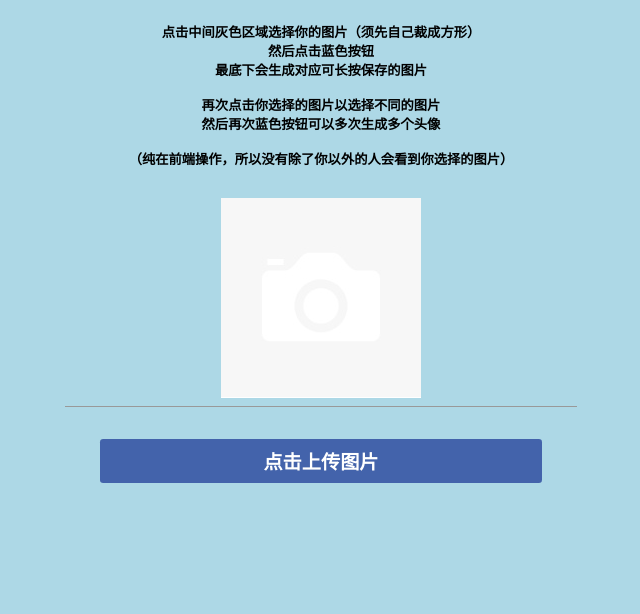
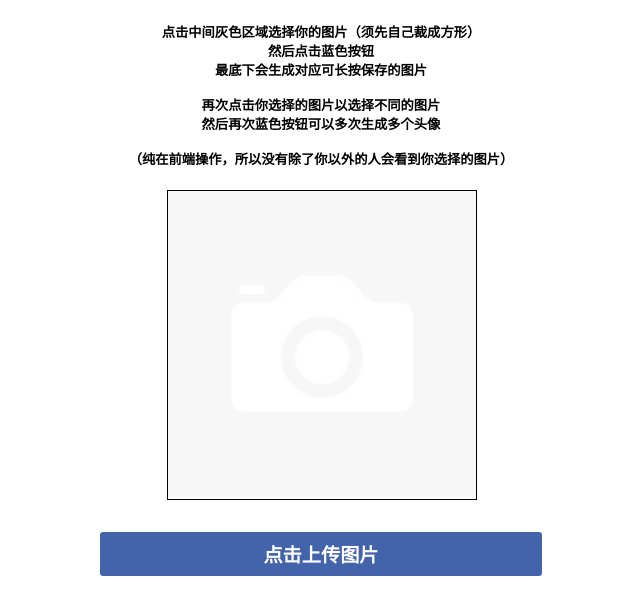
Before and after one commit to andi6558/andi6558.github.io, a plain HTML site: page index.html in a window 1280 px wide. Shown: the whole page, without its empty margins (319-959 px from the left). Drawn offline with Linux system fonts and the light colour scheme.

Commit message:
change to add boundary and change color

```diff
--- a/index.css
+++ b/index.css
@@ -1,5 +1,5 @@
 body {
-    background-color: lightblue;
+    background-color: white;
     margin-left: auto;
     margin-right: auto;
     max-width: 32rem;
@@ -8,9 +8,10 @@ h5 {
     text-align: center;
 }
 #user-uploaded-image {
-    margin-left: auto;
-    margin-right: auto;
-    max-width: 80%;
+    display: block;
+    border: 1px solid black;
+    width: 100%;
+    max-width: 100%;
 }
 #result {
     max-width: 100%;
@@ -19,11 +20,10 @@ h5 {
     display: none;
 }
 .content {
-    padding: 0.5rem;
-    display: flex;
-    align-items: center;
-    justify-content: center;
-    border-bottom: 1px #999 solid;
+    width: 60%;
+    max-width: 60%;
+    margin-left: auto;
+    margin-right: auto;
 }
 #btn {
     background-color: #4363ab;
```
